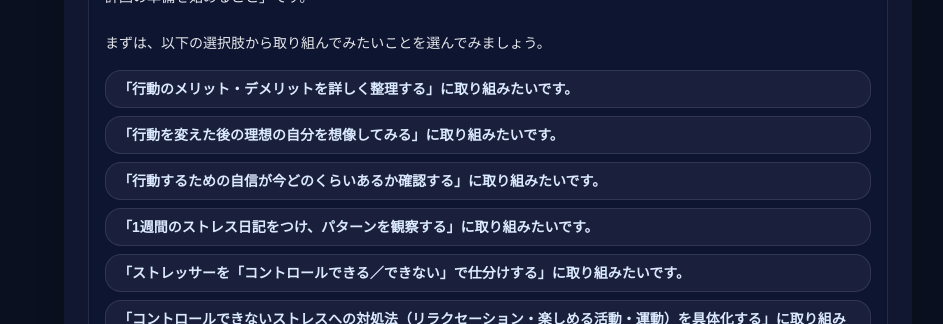
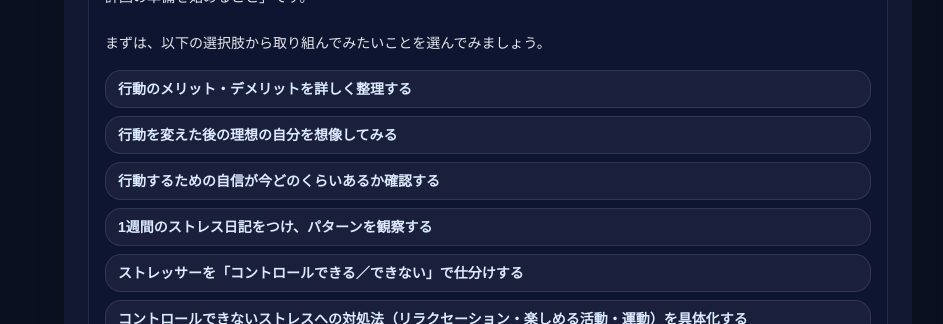
Before and after one commit to kanaetani92-jpg/ttmes, a Next.js app: page /work in a window 1280 px wide. Shown: the part 476-800 px from the top of the page, without its empty margins (152-1095 px from the left). Built offline with nearby package versions, Linux system fonts and the light colour scheme; no server answers; the database is empty; sample sign-in values are in the browser's storage.

Commit message:
Show stage choice text without prompt suffix

```diff
--- a/src/components/WorkChat.tsx
+++ b/src/components/WorkChat.tsx
@@ -992,6 +992,10 @@ export function WorkChat() {
           </p>
           <div className="flex flex-col gap-2 pt-1">
             {stageMetadata.choices.map((choice) => {
+              const normalizedChoice = normalizeExampleText(choice);
+              if (!normalizedChoice) {
+                return null;
+              }
               const prompt = buildStageChoicePrompt(choice);
               if (!prompt) {
                 return null;
@@ -1004,7 +1008,7 @@ export function WorkChat() {
                   onClick={() => handleChoiceSelect(prompt)}
                   disabled={loading}
                 >
-                  {prompt}
+                  {normalizedChoice}
                 </button>
               );
             })}
```
